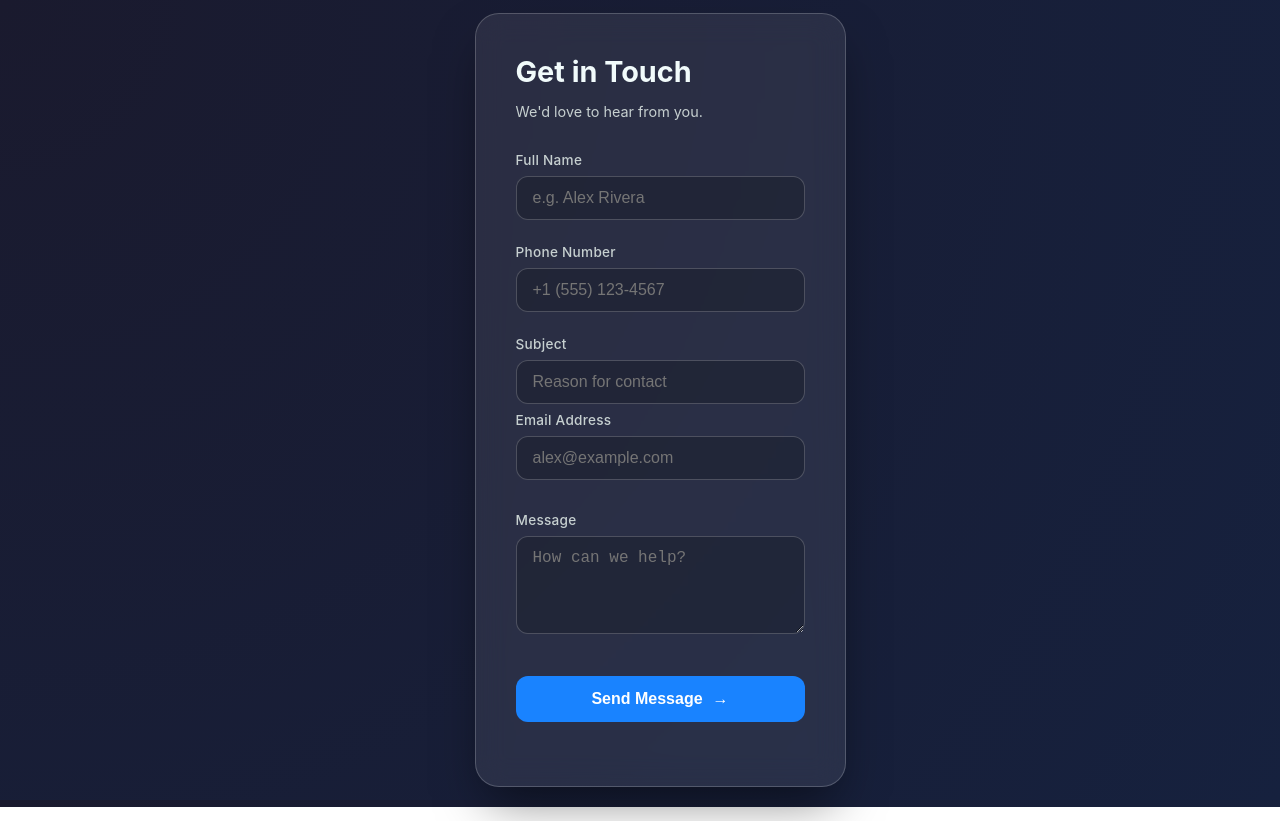
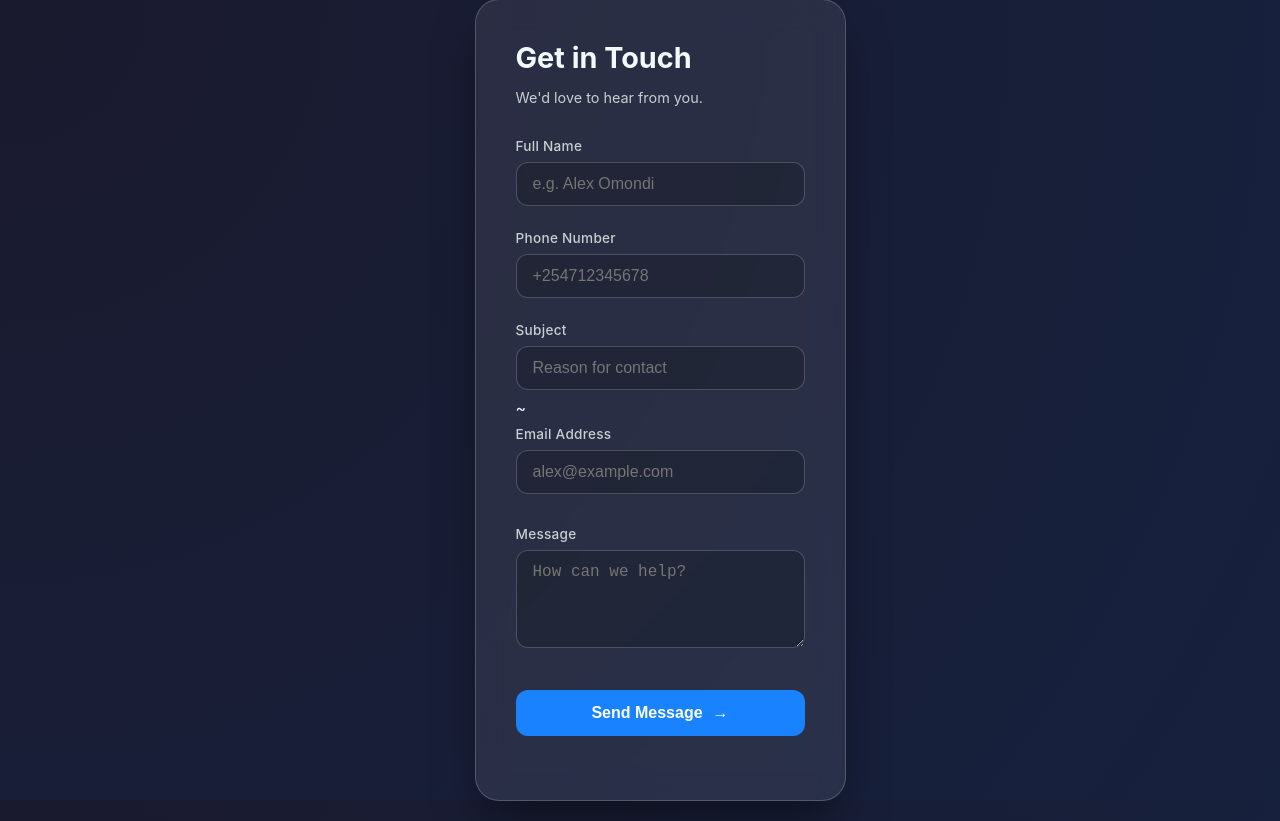
Before and after one commit to Jwakoli/website_project, a plain HTML site: page submit.html in a window 1280 px wide. Drawn offline with Linux system fonts and the light colour scheme.

Commit message:
final touch on submission form

```diff
--- a/submit.html
+++ b/submit.html
@@ -14,17 +14,17 @@
 
         <div class="input-group">
             <label for="name">Full Name</label>
-            <input type="text" id="name" placeholder="e.g. Alex Rivera" required>
+            <input type="text" id="name" placeholder="e.g. Alex Omondi" required>
         </div>
 
         <div class="input-group">
             <label for="phone">Phone Number</label>
-            <input type="tel" id="phone" placeholder="+1 (555) 123-4567">
+            <input type="tel" id="phone" placeholder="+254712345678" required>
         </div>
 
         <div class="input-group">
             <label for="subject">Subject</label>
-            <input type="text" id="subject" placeholder="Reason for contact" required>
+            <input type="text" id="subject" placeholder="Reason for contact" required>                  ~
 
         <div class="input-group">
             <label for="email">Email Address</label>
```
